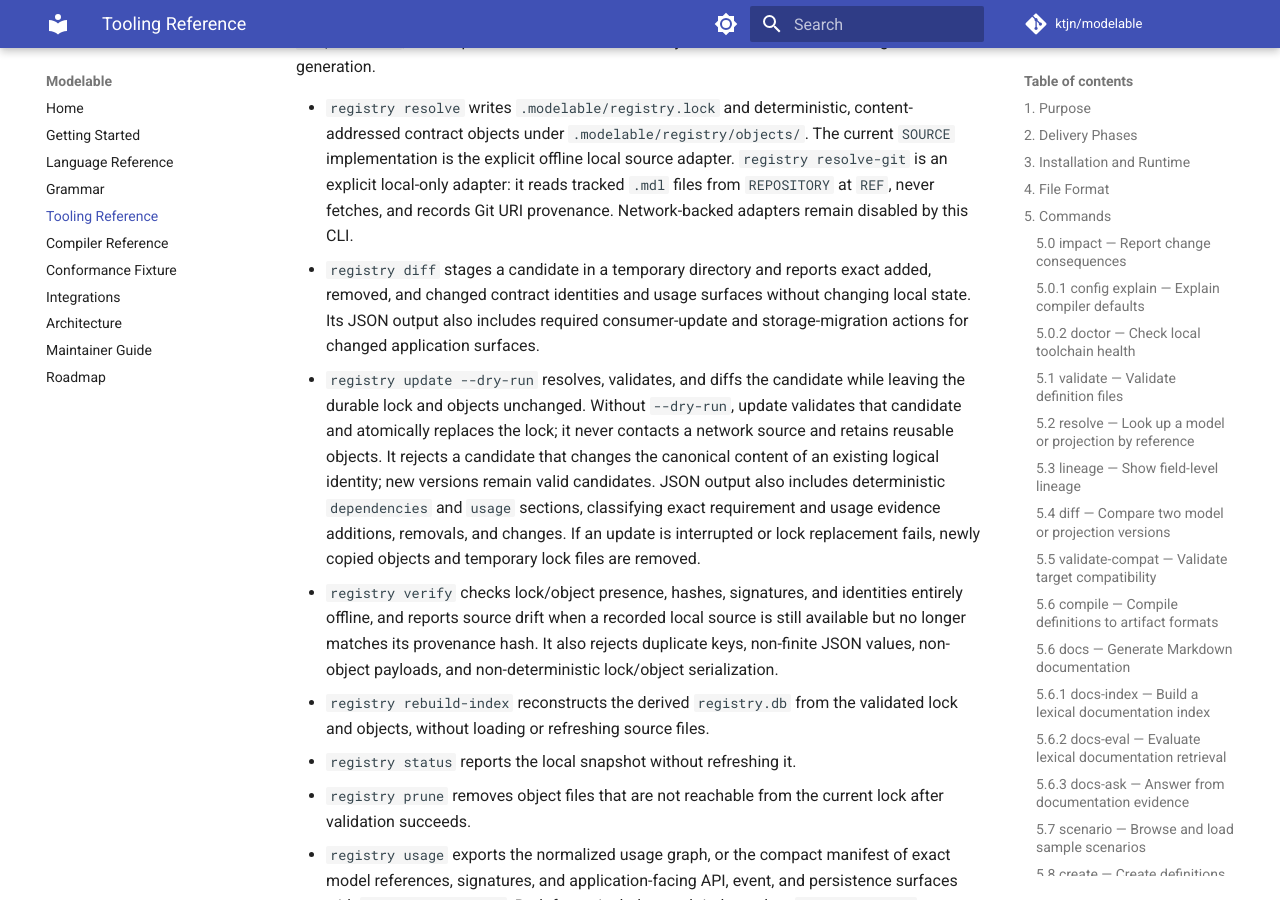
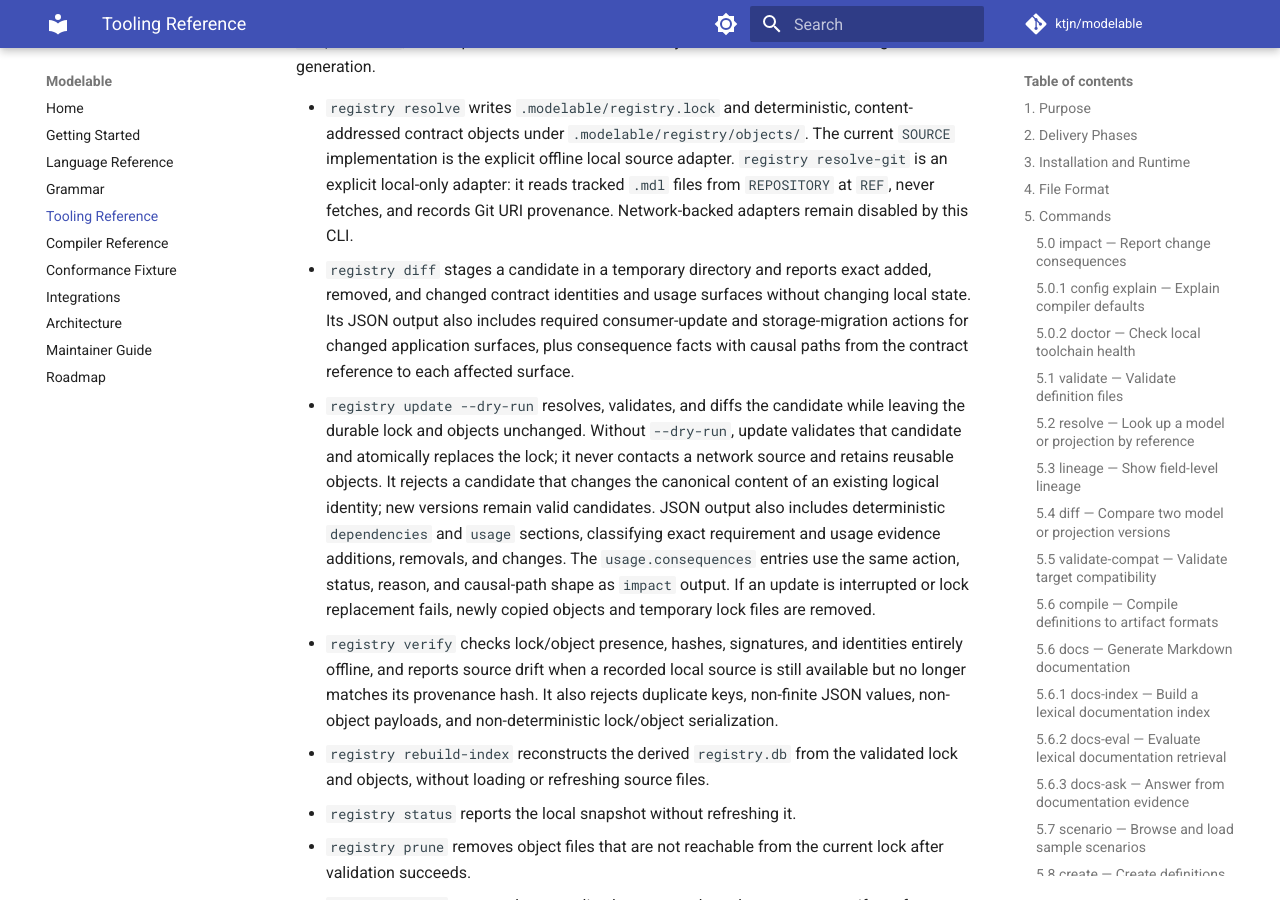
Before and after one commit to ktjn/modelable, an MkDocs documentation site: the page built from docs/cli-reference.md, in a window 1280 px wide and 900 px high, scrolled down 41547 px. Built offline with MkDocs 1.6.1 and Material for MkDocs 9.7.7, drawn with Linux system fonts in a browser that asks for light colours; comment, search, counter and statistics services are not loaded.

Commit message:
feat: expose registry consequence facts

```diff
--- a/docs/cli-reference.md
+++ b/docs/cli-reference.md
@@ -1770,7 +1770,9 @@ validation and target generation.
 - `registry diff` stages a candidate in a temporary directory and reports exact
   added, removed, and changed contract identities and usage surfaces without
   changing local state. Its JSON output also includes required consumer-update
-  and storage-migration actions for changed application surfaces.
+  and storage-migration actions for changed application surfaces, plus
+  consequence facts with causal paths from the contract reference to each
+  affected surface.
 - `registry update --dry-run` resolves, validates, and diffs the candidate while
   leaving the durable lock and objects unchanged. Without `--dry-run`, update
   validates that candidate and atomically replaces the lock;
@@ -1778,7 +1780,9 @@ validation and target generation.
   candidate that changes the canonical content of an existing logical identity;
   new versions remain valid candidates. JSON output also includes deterministic
   `dependencies` and `usage` sections, classifying exact requirement and usage
-  evidence additions, removals, and changes. If an update is interrupted or
+  evidence additions, removals, and changes. The `usage.consequences` entries
+  use the same action, status, reason, and causal-path shape as `impact` output.
+  If an update is interrupted or
   lock replacement fails, newly copied objects and temporary lock files are
   removed.
 - `registry verify` checks lock/object presence, hashes, signatures, and
```
Also changed, not shown: CHANGELOG.md (+2 -0 lines), docs/superpowers/plans/2026-08-21-offline-registry-dx-delivery.md (+6 -2 lines), 2 other files.
